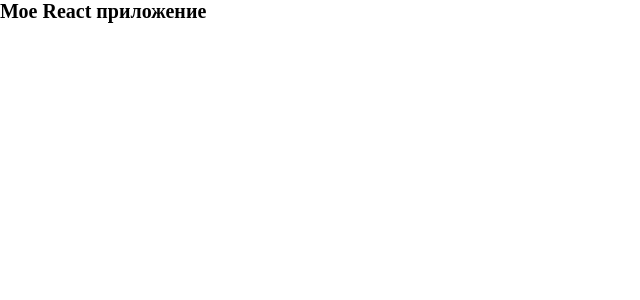
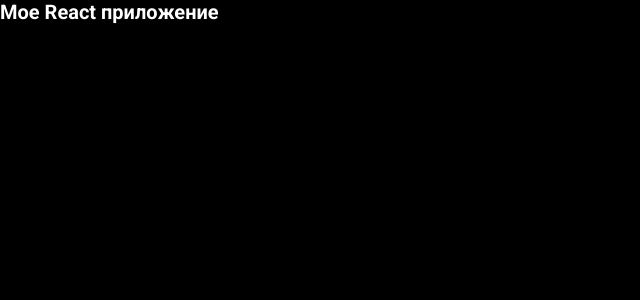
Before and after one commit to Leccon1/japan-tourism-website, a React (Vite) app: page / in a window 1280 px wide. Shown: the top 300 px of the page, without its empty margins (0-640 px from the left). Built offline with nearby package versions, Linux system fonts and the light colour scheme.

Commit message:
feat: add base style

```diff
--- a/src/style/base/_base.scss
+++ b/src/style/base/_base.scss
@@ -2,7 +2,14 @@
 @use '../helpers/' as *;
 
 html {
-	font-size: 62.5%; /* 1rem = 10px */
-	box-sizing: border-box;
-	scroll-behavior: smooth;
+  font-size: 62.5%; /* 1rem = 10px */
+  box-sizing: border-box;
+  scroll-behavior: smooth;
 }
+
+body {
+  background-color: black;
+  color: $color-primary;
+  font-family: $font-family-base;
+  font-weight: $font-weight-bold;
+}
```
